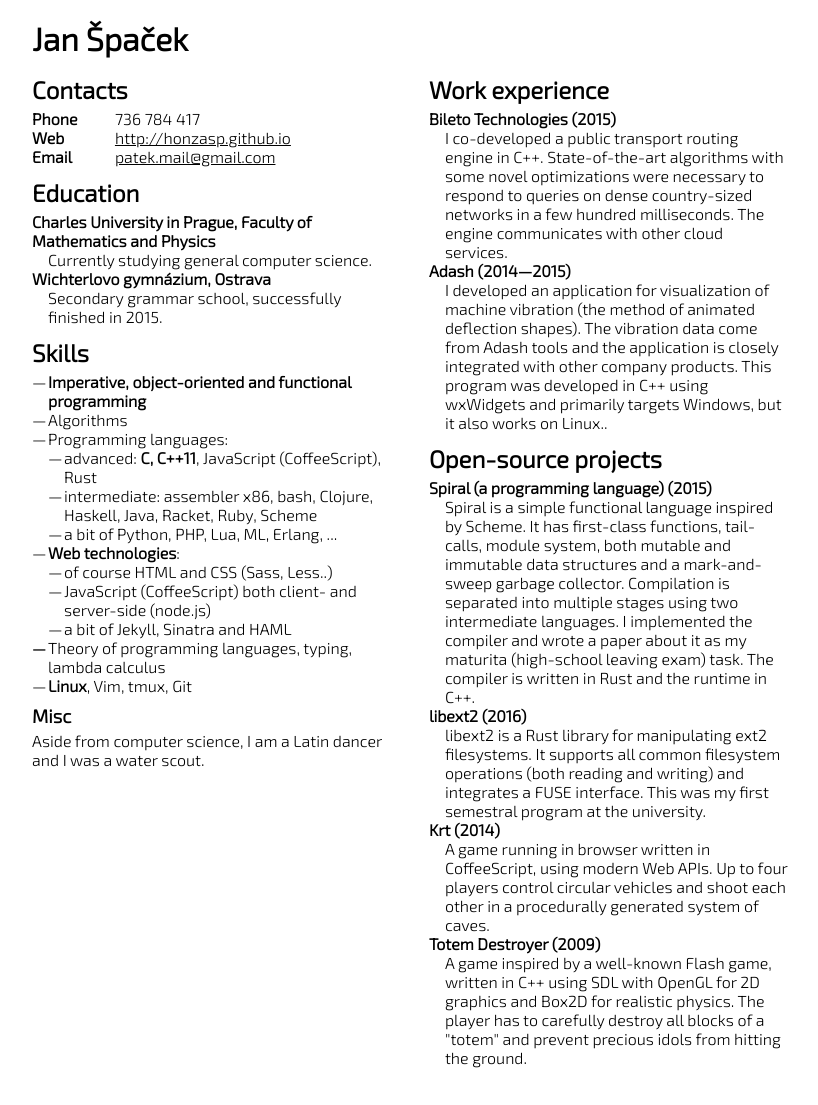
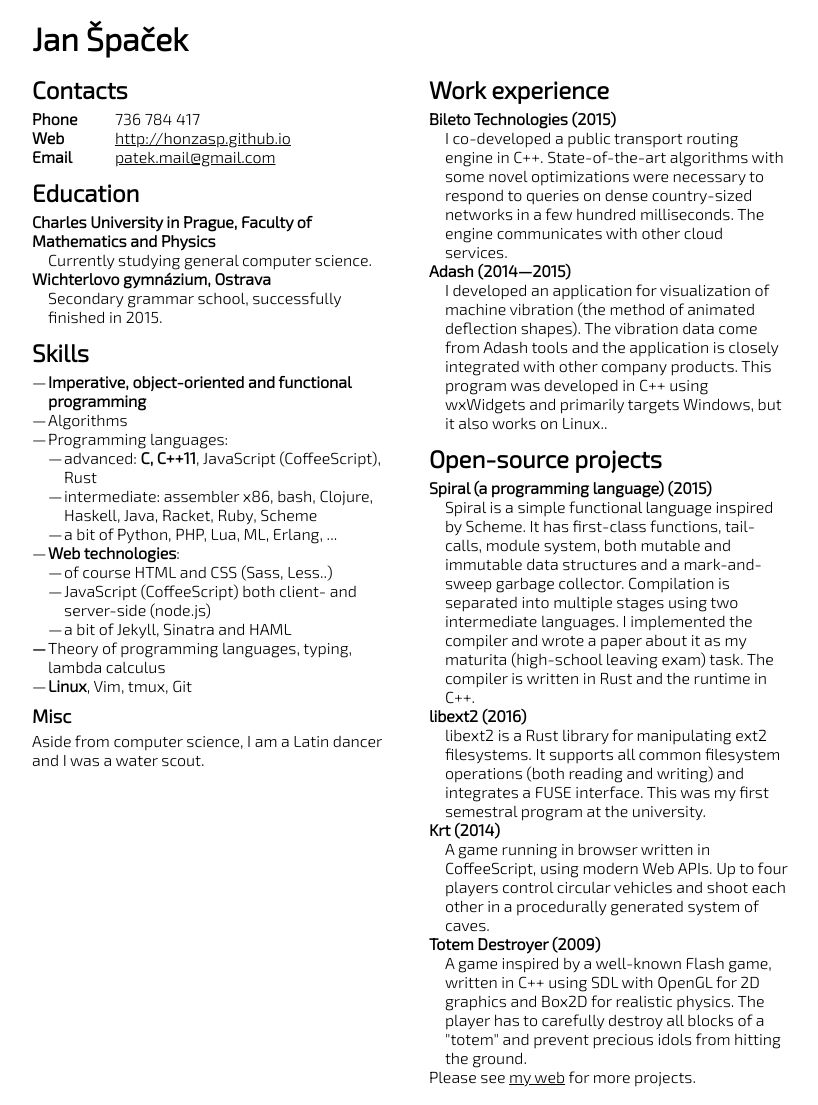
Before and after one commit to honzasp/honzasp.github.io, a Jekyll site: the page cv/index.html, which Jekyll copies as it is, in a window 1280 px wide. Shown: the whole page, without its empty margins (230-1048 px from the left). Built offline with Jekyll 4.4.1, drawn with Linux system fonts in a browser that asks for light colours.

Commit message:
Add a hint that there is more open source

```diff
--- a/cv/index.html
+++ b/cv/index.html
@@ -115,6 +115,9 @@
             physics. The player has to carefully destroy all blocks of a
             "totem" and prevent precious idols from hitting the ground.</dd>
           </dl>
+
+          <p>Please see <a href="http://honzasp.github.io/lab">my web</a> for
+          more projects.</p>
         </div>
       </main>
     </div>
```
